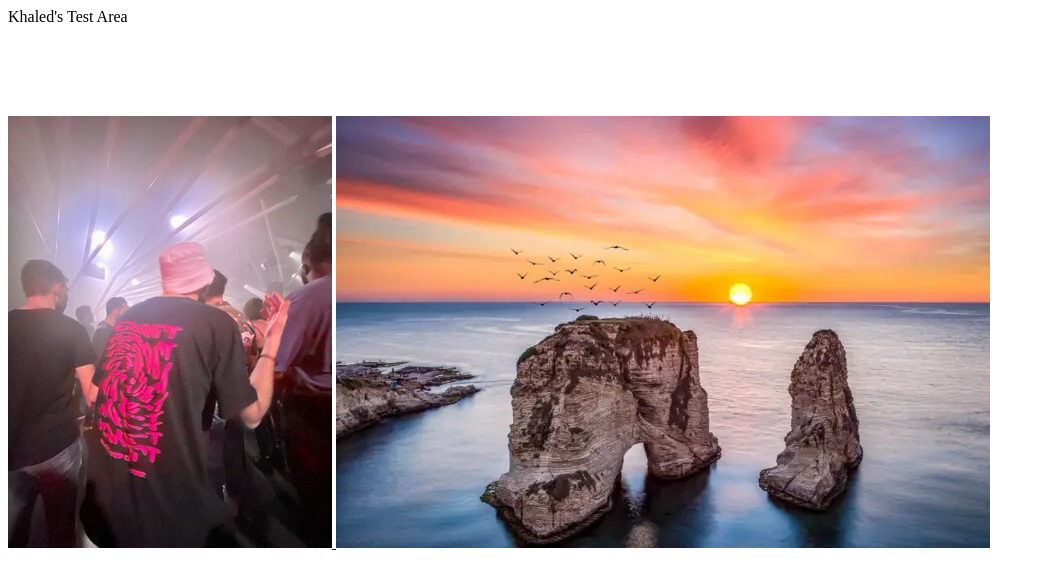
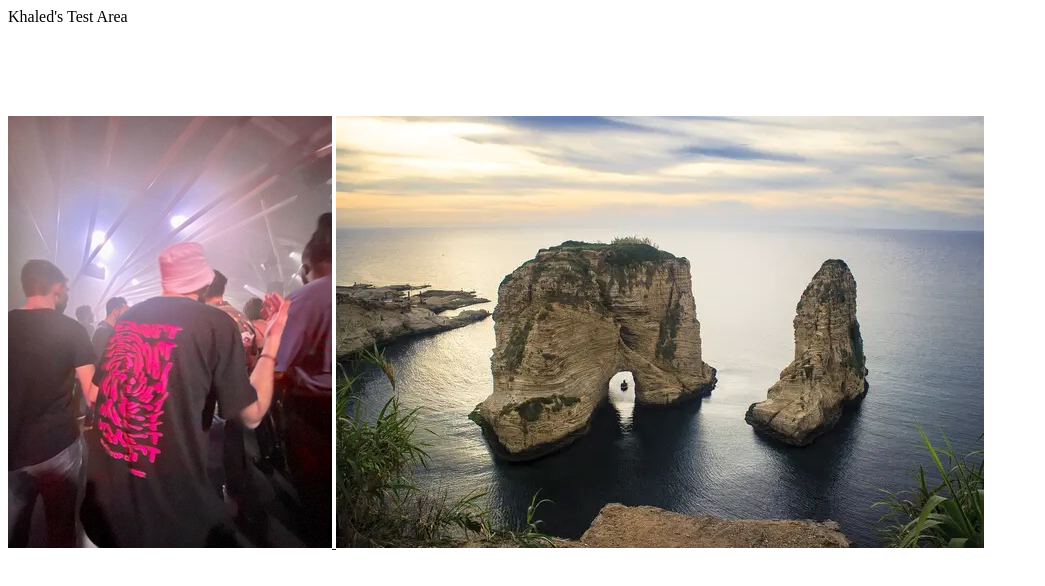
Before and after one commit to ItsKhaled/ItsKhaled.github.io, a plain HTML site: page index.html in a window 1280 px wide. Shown: the whole page, without its empty margins (0-1045 px from the left). Drawn offline with Linux system fonts and the light colour scheme.

Commit message:
OK KHALAS

```diff
--- a/index.html
+++ b/index.html
@@ -96,7 +96,7 @@ Khaled's Test Area<br><br><br><br><br><br>
 
         <a href="https://www.wikidata.org/wiki/Q12219879">
 
-            <img src="raouche.png" alt="Raouche rock arc">
+            <img src="raouche.jpg" alt="Raouche rock arc">
 
         </a>
     </header>
```
Also changed, not shown: raouche.jpg (added).
